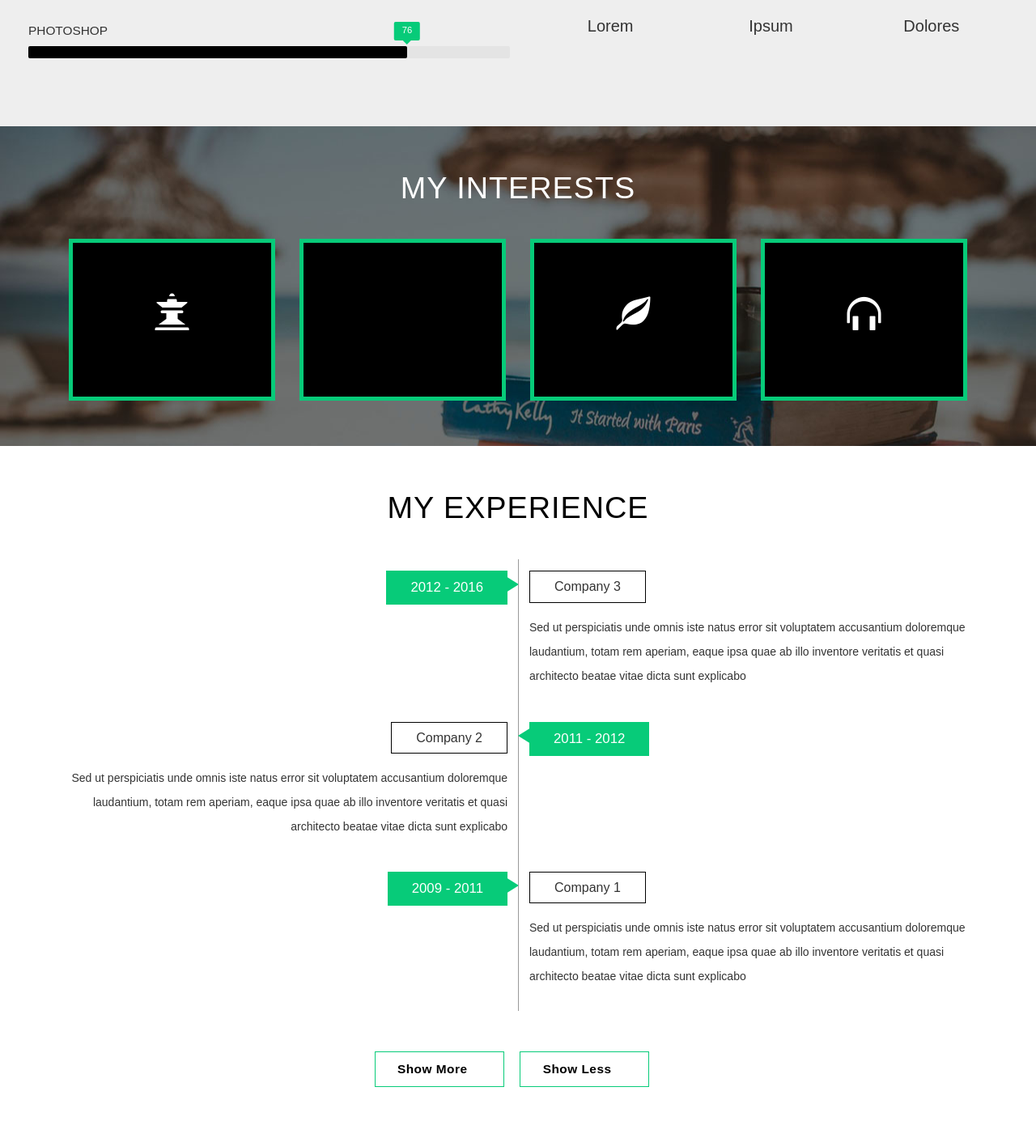
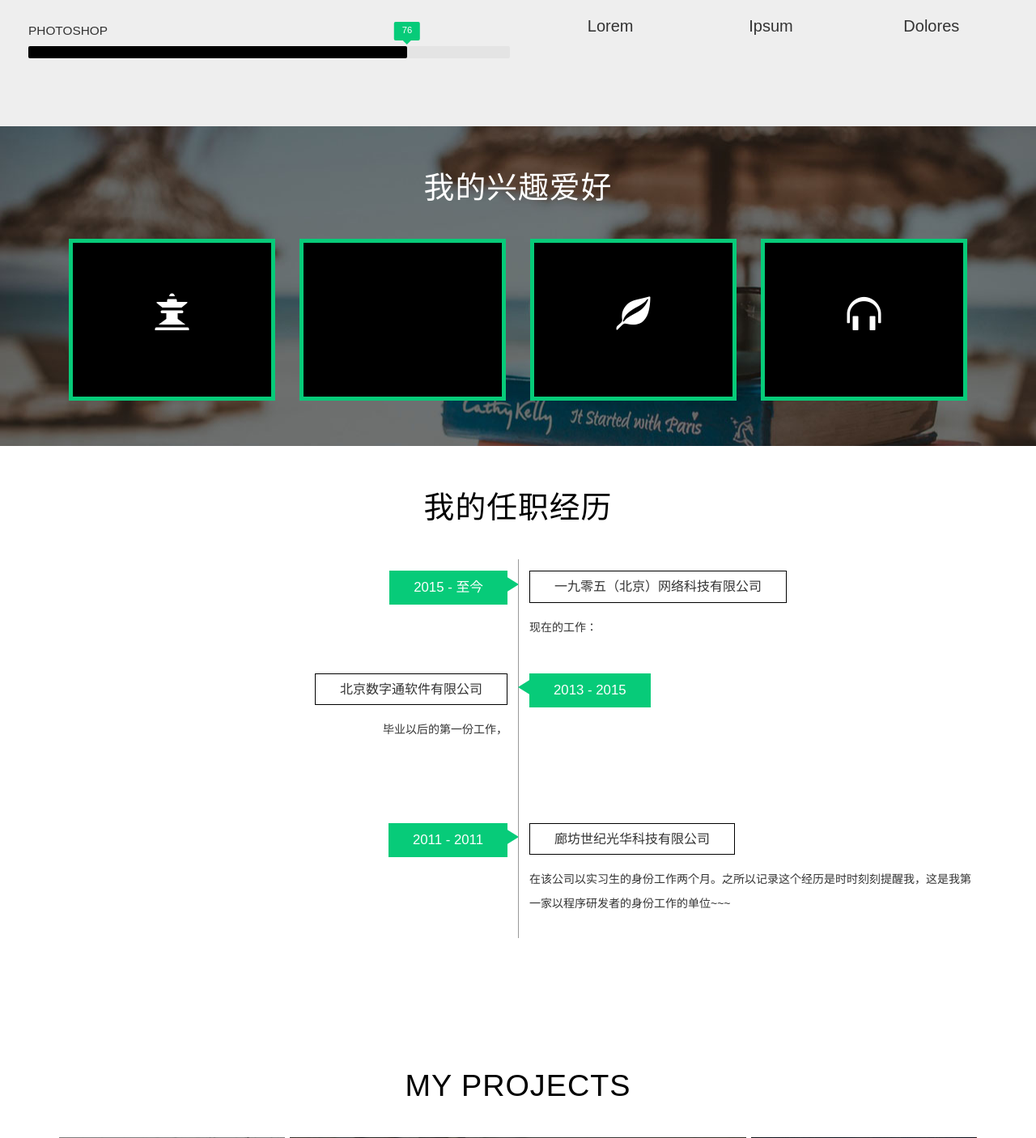
Before and after one commit to yukk001/myposter, a PHP site: page /app/views/mypage/index.html in a window 1280 px wide. Shown: the part 1960-3366 px from the top of the page at 81% size. Run offline with PHP 8.4, Linux system fonts and the light colour scheme; some web fonts are replaced.

Commit message:
mypage 0628

```diff
--- a/app/views/mypage/index.html
+++ b/app/views/mypage/index.html
@@ -58,12 +58,12 @@
             <!-- Collect the nav links, forms, and other content for toggling -->
             <div class="collapse navbar-collapse" id="bs-example-navbar-collapse-1">
                 <ul class="nav navbar-nav navbar-right margin-top cl-effect-2">
-                    <li><a class="scroll2" href="http://www.yuzhaoxi.com/mypage/index"><span data-hover="Home">Home</span></a></li>
-                    <li><a class="scroll" href="#about"><span data-hover="About">About</span></a></li>
-                    <li><a class="scroll" href="#skills"><span data-hover="Skills">Skills</span></a></li>
-                    <li><a class="scroll" href="#experience"><span data-hover="Experience">Experience</span></a></li>
-                    <li><a class="scroll" href="#portfolio"><span data-hover="Projects">Projects</span></a></li>
-                    <li><a class="scroll" href="#contact"><span data-hover="Contact">Contact</span></a></li>
+                    <li><a class="scroll2" href="http://www.yuzhaoxi.com/mypage/index"><span data-hover="Home">首页</span></a></li>
+                    <li><a class="scroll" href="#about"><span data-hover="About">相关</span></a></li>
+                    <li><a class="scroll" href="#skills"><span data-hover="Skills">技能</span></a></li>
+                    <li><a class="scroll" href="#experience"><span data-hover="Experience">经历</span></a></li>
+                    <li><a class="scroll" href="#portfolio"><span data-hover="Projects">项目</span></a></li>
+                    <li><a class="scroll" href="#contact"><span data-hover="Contact">联系我</span></a></li>
                 </ul>
                 <div class="clearfix"></div>
             </div><!-- /.navbar-collapse -->
@@ -294,7 +294,7 @@
 <!-- services-starts-here -->
 <div class="services" id="service">
     <div class="container">
-        <h3 class="agileits-title">MY INTERESTS</h3>
+        <h3 class="agileits-title">我的兴趣爱好</h3>
 
         <div class="services-w3ls-row">
             <div class="col-md-3 services-grids">
@@ -302,9 +302,9 @@
                     <div class="icon-holder">
                         <span class="glyphicon glyphicon-queen" aria-hidden="true"></span>
                     </div>
-                    <h4 class="mission">Sports </h4>
+                    <h4 class="mission">游泳</h4>
 
-                    <p class="description">Scelerisque Praesent</p>
+                    <p class="description">喜欢水里安静的感觉，目前水平为爱好者水平~~</p>
                 </div>
             </div>
             <div class="col-md-3 services-grids">
@@ -312,9 +312,9 @@
                     <div class="icon-holder">
                         <span class="fa fa-gears icon" aria-hidden="true"></span>
                     </div>
-                    <h4 class="mission">Article</h4>
+                    <h4 class="mission">文章</h4>
 
-                    <p class="description">Scelerisque Praesent</p>
+                    <p class="description">偶尔写一些日记或者记录对应处理方案等有趣的事情</p>
                 </div>
             </div>
             <div class="col-md-3 services-grids">
@@ -322,9 +322,9 @@
                     <div class="icon-holder">
                         <span class="glyphicon glyphicon-leaf" aria-hidden="true"></span>
                     </div>
-                    <h4 class="mission">Web Design</h4>
+                    <h4 class="mission">程序开发</h4>
 
-                    <p class="description">Scelerisque Praesent</p>
+                    <p class="description">喜欢这样一句话：程序是最值得信赖的，因为0就是0,1就是1</p>
                 </div>
             </div>
             <div class="col-md-3 services-grids">
@@ -332,9 +332,9 @@
                     <div class="icon-holder">
                         <span class="glyphicon glyphicon-headphones" aria-hidden="true"></span>
                     </div>
-                    <h4 class="mission">Music</h4>
+                    <h4 class="mission">音乐</h4>
 
-                    <p class="description">Scelerisque Praesent</p>
+                    <p class="description">喜欢80-90年代流行音乐，偶尔和朋友一起K歌算是半个麦霸</p>
                 </div>
             </div>
             <div class="clearfix"></div>
@@ -347,7 +347,7 @@
 <div class="aitsresumewthree" id="experience">
     <div class="container">
         <div class="aitsresumewthree-tag">
-            <h3 class="title">MY EXPERIENCE</h3>
+            <h3 class="title">我的任职经历</h3>
         </div>
         <div class="load_more">
             <ul id="myList">
@@ -357,40 +357,34 @@
                             <div class="work">
                                 <div class="work-info">
                                     <div class="col-md-6 work-grid work-left">
-                                        <h4>2012 - 2016</h4>
+                                        <h4>2015 - 至今</h4>
                                     </div>
                                     <div class="col-md-6 work-grid work-right">
-                                        <h5>Company 3</h5>
+                                        <h5>一九零五（北京）网络科技有限公司</h5>
 
-                                        <p>Sed ut perspiciatis unde omnis iste natus error sit voluptatem accusantium
-                                            doloremque laudantium, totam rem aperiam, eaque ipsa quae ab illo inventore
-                                            veritatis et quasi architecto beatae vitae dicta sunt explicabo </p>
+                                        <p>现在的工作：</p>
                                     </div>
                                     <div class="clearfix"></div>
                                 </div>
                                 <div class="work-info">
                                     <div class="col-md-6 work-grid work-right work-right2">
-                                        <h4>2011 - 2012</h4>
+                                        <h4>2013 - 2015</h4>
                                     </div>
                                     <div class="col-md-6 work-grid work-left work-left2">
-                                        <h5>Company 2</h5>
+                                        <h5>北京数字通软件有限公司</h5>
 
-                                        <p>Sed ut perspiciatis unde omnis iste natus error sit voluptatem accusantium
-                                            doloremque laudantium, totam rem aperiam, eaque ipsa quae ab illo inventore
-                                            veritatis et quasi architecto beatae vitae dicta sunt explicabo </p>
+                                        <p>毕业以后的第一份工作，</p>
                                     </div>
                                     <div class="clearfix"></div>
                                 </div>
                                 <div class="work-info">
                                     <div class="col-md-6 work-grid work-left">
-                                        <h4>2009 - 2011</h4>
+                                        <h4>2011 - 2011</h4>
                                     </div>
                                     <div class="col-md-6 work-grid work-right">
-                                        <h5 class="comp">Company 1</h5>
+                                        <h5 class="comp">廊坊世纪光华科技有限公司</h5>
 
-                                        <p>Sed ut perspiciatis unde omnis iste natus error sit voluptatem accusantium
-                                            doloremque laudantium, totam rem aperiam, eaque ipsa quae ab illo inventore
-                                            veritatis et quasi architecto beatae vitae dicta sunt explicabo </p>
+                                        <p>在该公司以实习生的身份工作两个月。之所以记录这个经历是时时刻刻提醒我，这是我第一家以程序研发者的身份工作的单位~~~</p>
                                     </div>
                                     <div class="clearfix"></div>
                                 </div>
@@ -398,60 +392,60 @@
                         </div>
                     </div>
                 </li>
-                <li>
-                    <div class="l_g">
-                        <div class="l_g_r g_r">
-                            <div class="work">
-                                <h4 class="title title2">EDUCATION</h4>
+                <!--<li>-->
+                    <!--<div class="l_g">-->
+                        <!--<div class="l_g_r g_r">-->
+                            <!--<div class="work">-->
+                                <!--<h4 class="title title2">EDUCATION</h4>-->
 
-                                <div class="work-info">
-                                    <div class="col-md-6 work-grid work-left">
-                                        <h4>2007-2009</h4>
-                                    </div>
-                                    <div class="col-md-6 work-grid work-right">
-                                        <h5 class="univ">Post Graduate</h5>
+                                <!--<div class="work-info">-->
+                                    <!--<div class="col-md-6 work-grid work-left">-->
+                                        <!--<h4>2007-2009</h4>-->
+                                    <!--</div>-->
+                                    <!--<div class="col-md-6 work-grid work-right">-->
+                                        <!--<h5 class="univ">Post Graduate</h5>-->
 
-                                        <p>Sed ut perspiciatis unde omnis iste natus error sit voluptatem accusantium
-                                            doloremque laudantium, totam rem aperiam, eaque ipsa quae ab illo inventore
-                                            veritatis et quasi architecto beatae vitae dicta sunt explicabo </p>
-                                    </div>
-                                    <div class="clearfix"></div>
-                                </div>
-                                <div class="work-info">
-                                    <div class="col-md-6 work-grid work-right work-right2">
-                                        <h4>2003-2007</h4>
-                                    </div>
-                                    <div class="col-md-6 work-grid work-left work-left2">
-                                        <h5>Graduate</h5>
+                                        <!--<p>Sed ut perspiciatis unde omnis iste natus error sit voluptatem accusantium-->
+                                            <!--doloremque laudantium, totam rem aperiam, eaque ipsa quae ab illo inventore-->
+                                            <!--veritatis et quasi architecto beatae vitae dicta sunt explicabo </p>-->
+                                    <!--</div>-->
+                                    <!--<div class="clearfix"></div>-->
+                                <!--</div>-->
+                                <!--<div class="work-info">-->
+                                    <!--<div class="col-md-6 work-grid work-right work-right2">-->
+                                        <!--<h4>2003-2007</h4>-->
+                                    <!--</div>-->
+                                    <!--<div class="col-md-6 work-grid work-left work-left2">-->
+                                        <!--<h5>Graduate</h5>-->
 
-                                        <p>Sed ut perspiciatis unde omnis iste natus error sit voluptatem accusantium
-                                            doloremque laudantium, totam rem aperiam, eaque ipsa quae ab illo inventore
-                                            veritatis et quasi architecto beatae vitae dicta sunt explicabo </p>
-                                    </div>
-                                    <div class="clearfix"></div>
-                                </div>
-                                <div class="work-info">
-                                    <div class="col-md-6 work-grid work-left">
-                                        <h4>1994-2003</h4>
-                                    </div>
-                                    <div class="col-md-6 work-grid work-right">
-                                        <h5 class="sch">School</h5>
+                                        <!--<p>Sed ut perspiciatis unde omnis iste natus error sit voluptatem accusantium-->
+                                            <!--doloremque laudantium, totam rem aperiam, eaque ipsa quae ab illo inventore-->
+                                            <!--veritatis et quasi architecto beatae vitae dicta sunt explicabo </p>-->
+                                    <!--</div>-->
+                                    <!--<div class="clearfix"></div>-->
+                                <!--</div>-->
+                                <!--<div class="work-info">-->
+                                    <!--<div class="col-md-6 work-grid work-left">-->
+                                        <!--<h4>1994-2003</h4>-->
+                                    <!--</div>-->
+                                    <!--<div class="col-md-6 work-grid work-right">-->
+                                        <!--<h5 class="sch">School</h5>-->
 
-                                        <p>Sed ut perspiciatis unde omnis iste natus error sit voluptatem accusantium
-                                            doloremque laudantium, totam rem aperiam, eaque ipsa quae ab illo inventore
-                                            veritatis et quasi architecto beatae vitae dicta sunt explicabo </p>
-                                    </div>
-                                    <div class="clearfix"></div>
-                                </div>
-                            </div>
-                        </div>
-                    </div>
-                </li>
+                                        <!--<p>Sed ut perspiciatis unde omnis iste natus error sit voluptatem accusantium-->
+                                            <!--doloremque laudantium, totam rem aperiam, eaque ipsa quae ab illo inventore-->
+                                            <!--veritatis et quasi architecto beatae vitae dicta sunt explicabo </p>-->
+                                    <!--</div>-->
+                                    <!--<div class="clearfix"></div>-->
+                                <!--</div>-->
+                            <!--</div>-->
+                        <!--</div>-->
+                    <!--</div>-->
+                <!--</li>-->
             </ul>
-            <div class="wow fadeInUp" id="loadMore">Show More <i class="fa fa-chevron-down" aria-hidden="true"></i>
-            </div>
-            <div class="wow fadeInDown" id="showLess">Show Less <i class="fa fa-chevron-up" aria-hidden="true"></i>
-            </div>
+            <!--<div class="wow fadeInUp" id="loadMore">Show More <i class="fa fa-chevron-down" aria-hidden="true"></i>-->
+            <!--</div>-->
+            <!--<div class="wow fadeInDown" id="showLess">Show Less <i class="fa fa-chevron-up" aria-hidden="true"></i>-->
+            <!--</div>-->
         </div>
     </div>
 </div>
@@ -580,9 +574,7 @@
 <div class="copy-section">
     <div class="container">
         <div class="footer-top">
-            <p>Copyright &copy; 2017.Company name All rights reserved.<a target="_blank"
-                                                                         href="http://sc.chinaz.com/moban/">&#x7F51;&#x9875;&#x6A21;&#x677F;</a>
-            </p>
+            <p></p>
         </div>
     </div>
 </div>
```
Also changed, not shown: app/storage/views/views-mypage-index.html--9c661ae86a.php, app/storage/views/views-todo-index.html--4b13b1c5c5.php (deleted), app/web/public/images/head.png (added).
